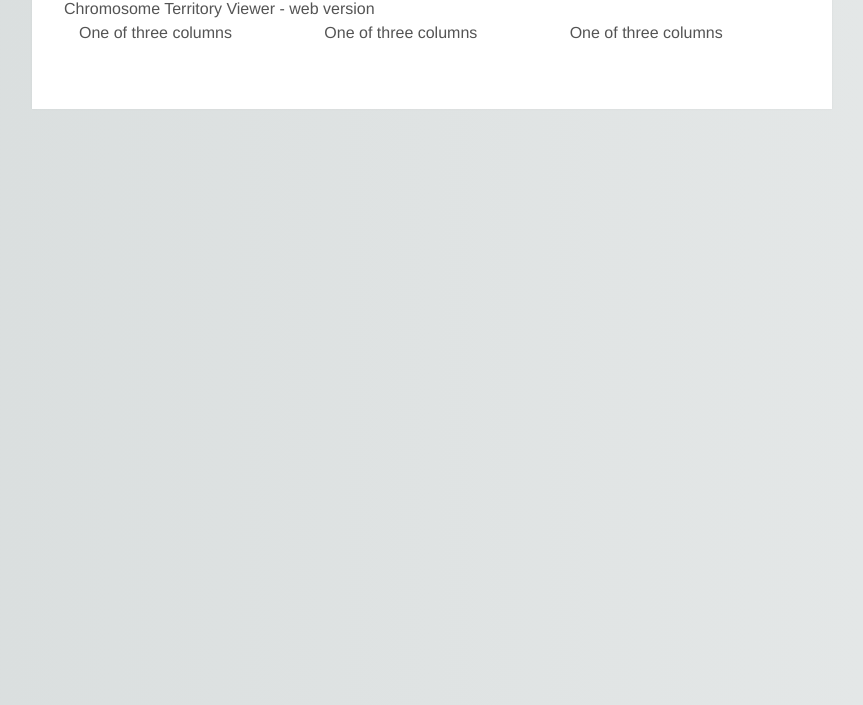
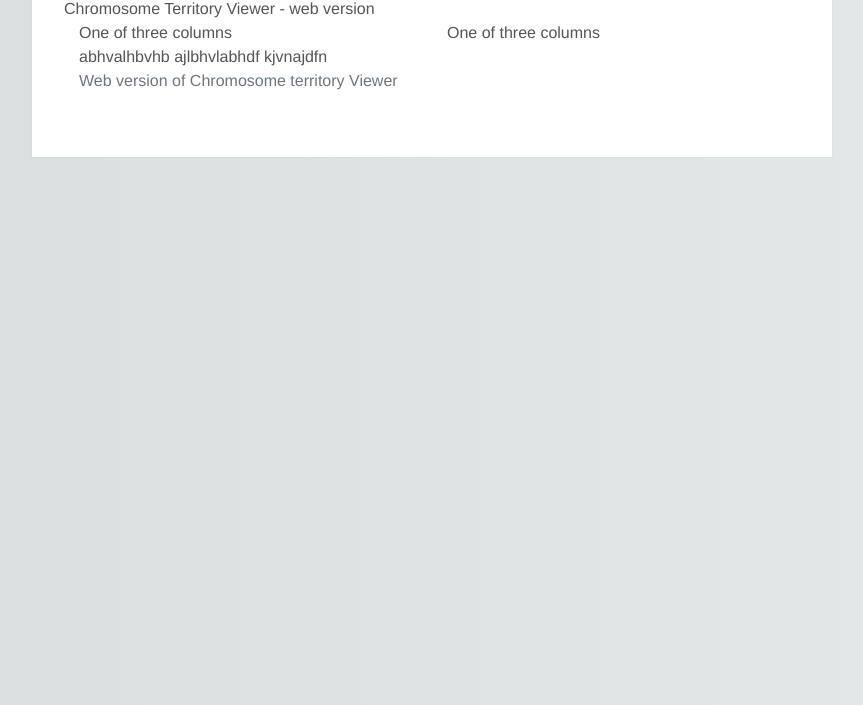
Before and after one commit to magdalenat/ctwebvi, a plain HTML site: page index.html in a window 1280 px wide. Shown: the part 95-800 px from the top of the page, without its empty margins (208-1071 px from the left). Drawn offline with nearby package versions, Linux system fonts and the light colour scheme.

Commit message:
design modification

```diff
--- a/index.html
+++ b/index.html
@@ -22,16 +22,21 @@
         <div class="container">
   <div class="row">
     <div class="col-sm">
-      One of three columns
+      One of three columns <br>
+        abhvalhbvhb
+        ajlbhvlabhdf
+        kjvnajdfn<br>
     </div>
-    <div class="col-sm">
-      One of three columns
-    </div>
+
     <div class="col-sm">
       One of three columns
     </div>
   </div>
 </div>
-
+ <footer class="footer">
+      <div class="container">
+        <span class="text-muted">Web version of Chromosome territory Viewer</span>
+      </div>
+    </footer>
     </body>
 </html>
```
